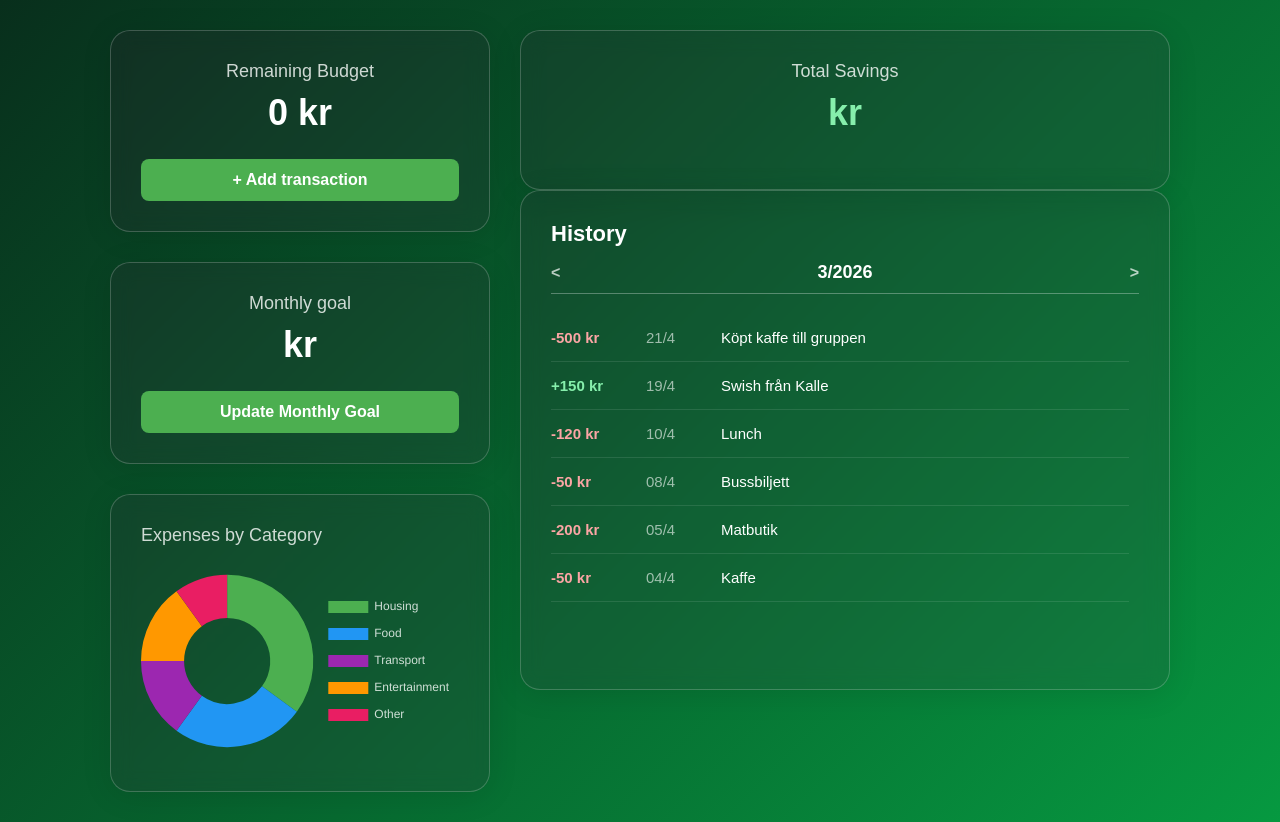
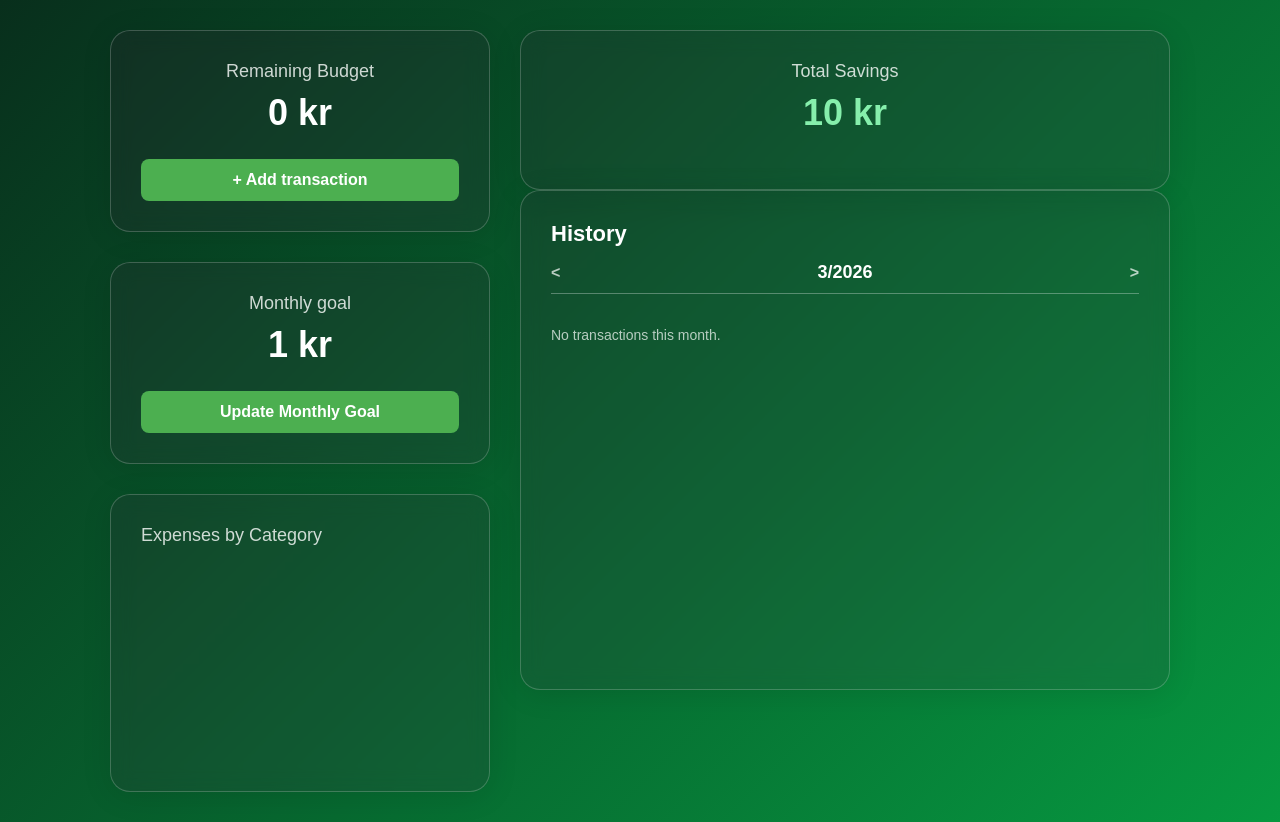
Before and after one commit to tmuk26-group-1/budget-tool, a Flask app: page /dashboard in a window 1280 px wide. Shown: the part 80-902 px from the top of the page. Run offline with Flask 3, Linux system fonts and the light colour scheme; the visitor is signed in with stand-in values (Sample User, id 1); tables that the repository leaves empty hold one stand-in row (values such as "Sample post"); a map, chart or similar area stays blank.

Commit message:
issue#176

```diff
--- a/app.py
+++ b/app.py
@@ -20,6 +20,10 @@ from db.crud import (
     add_income,
     add_expense,
     get_user_by_id,
+    update_goal,
+    get_total_savings,
+    get_transaction,
+    get_category_totals,
 )
 from db.database import init_db
 
@@ -190,7 +194,7 @@ def users():
 
 
 # dashboard
-@app.route("/dashboard")
+@app.route("/dashboard", methods=["GET", "POST"])
 @login_required
 def dashboard():
     user_id = session.get("user_id")
@@ -198,18 +202,34 @@ def dashboard():
     if not check_timeout():
         return redirect(url_for("home"))
 
+    user = get_user_by_id(user_id)
+
+    # handle monthly goal update
+    if request.method == "POST":
+        new_goal = request.form.get("monthly_goal")
+        update_goal(user.email, new_goal)
+        user = get_user_by_id(user_id)
+
+
     # get current year and month (with query override)
     now = datetime.now()
     year = request.args.get("year", now.year, type=int)
     month = request.args.get("month", now.month, type=int)
 
-    user = get_user_by_id(user_id)
     username = user.username
 
     prev_y, prev_m = prev_month(year, month)
     next_y, next_m = next_month(year, month)
 
     balance = get_balance(user_id, year, month)
+    monthly_goal = user.goal or 0
+    over_goal = balance > monthly_goal
+    transactions = get_transaction(user_id, year, month)
+    formatted_transactions = [format_transaction(t) for t in transactions]
+    category_totals = get_category_totals(user_id, year, month)
+    chart_labels = list(category_totals.keys())
+    chart_values = list(category_totals.values())
+    total_savings = get_total_savings(user_id)
 
     logging.info(f"User {user_id} opened dashboard for {month}/{year}")
 
@@ -223,6 +243,12 @@ def dashboard():
         prev_m=prev_m,
         next_y=next_y,
         next_m=next_m,
+        monthly_goal=monthly_goal,
+        over_goal=over_goal,
+        total_savings=total_savings,
+        transactions=formatted_transactions,
+        chart_labels=chart_labels,
+        chart_values=chart_values,
     )
 
 
--- a/static/css/pages/dashboard.css
+++ b/static/css/pages/dashboard.css
@@ -109,6 +109,11 @@ body {
     margin-bottom: 25px;
     font-size: 36px;
     color: #ffffff;
+}
+
+/* Warning color when balance exceeds monthly goal */
+.warning {
+    color: #ff4d4d !important;
 }
 
 .btn-income {
--- a/templates/dashboard.html
+++ b/templates/dashboard.html
@@ -24,7 +24,9 @@
             <div class="dashboard-box">
                 <header class="budget-hero">
                     <h2>Remaining Budget</h2>
-                    <h1 class="budget-amount">{{ balance }} kr</h1>
+                    <h1 class="budget-amount {% if over_goal %}warning{% endif %}">
+                        {{ balance }} kr
+                    </h1>
                 </header>
                 <div class="action-buttons">
                     <a href="{{ url_for('add_transaction')}}" class="btn btn-income">+ Add transaction</a>
@@ -84,24 +86,21 @@
                 </div>
 
                 <div class="transaction-list">
-                    <div class="transaction-item">
-                        <span class="t-amount negative">-500 kr</span>
-                        <span class="t-date">21/4</span>
-                        <span class="t-desc">Köpt kaffe till gruppen</span>
-                    </div>
-                    <div class="transaction-item">
-                        <span class="t-amount positive">+150 kr</span>
-                        <span class="t-date">19/4</span>
-                        <span class="t-desc">Swish från Kalle</span>
-                    </div>
-                    <div class="transaction-item">
-                        <span class="t-amount negative">-120 kr</span>
-                        <span class="t-date">10/4</span>
-                        <span class="t-desc">Lunch</span>
-                    </div>
-                    <div class="transaction-item"><span class="t-amount negative">-50 kr</span><span class="t-date">08/4</span><span class="t-desc">Bussbiljett</span></div>
-                    <div class="transaction-item"><span class="t-amount negative">-200 kr</span><span class="t-date">05/4</span><span class="t-desc">Matbutik</span></div>
-                    <div class="transaction-item"><span class="t-amount negative">-50 kr</span><span class="t-date">04/4</span><span class="t-desc">Kaffe</span></div>
+                    {% if transactions %}
+                        {% for t in transactions %}
+                            <div class="transaction-item">
+                                <span class="t-amount {% if t.is_positive %}positive{% else %}negative{% endif %}">
+                                    {{ t.amount }}
+                                </span>
+                                <span class="t-date">{{ t.date }}</span>
+                                <span class="t-desc">{{ t.desc }}</span>
+                            </div>
+                        {% endfor %}
+                    {% else %}
+                        <p style="color: rgba(255,255,255,0.7); font-size: 14px; margin-top: 10px;">
+                            No transactions this month.
+                        </p>
+                    {% endif %}
                 </div>
             </div>
         </div>
@@ -117,9 +116,9 @@ document.addEventListener('DOMContentLoaded', function() {
     new Chart(ctx, {
         type: 'doughnut',
         data: {
-            labels: ['Housing', 'Food', 'Transport', 'Entertainment', 'Other'],
+            labels: {{ chart_labels|tojson }},
             datasets: [{
-                data: [35, 25, 15, 15, 10],
+                data: {{ chart_values|tojson }},
                 backgroundColor: [
                     '#4CAF50',
                     '#2196F3',
```
